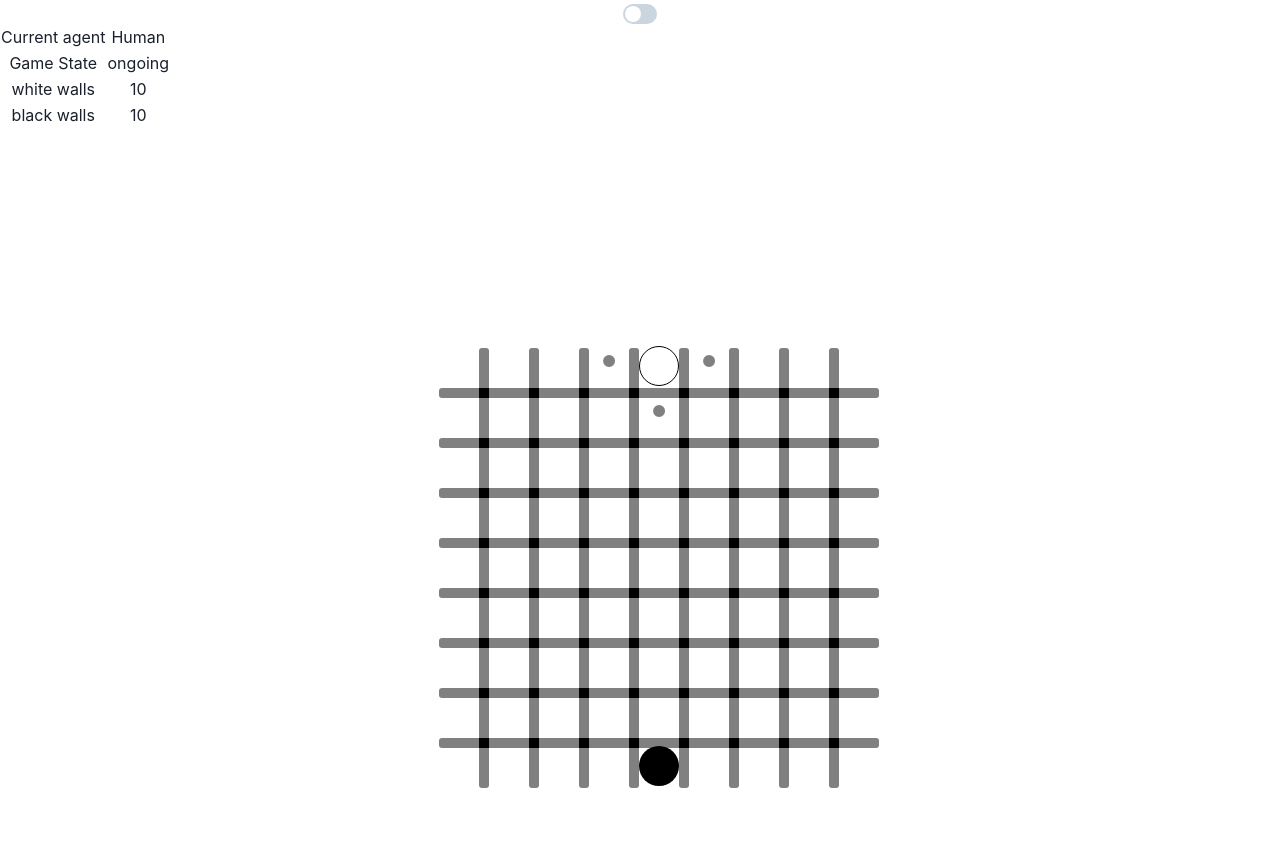
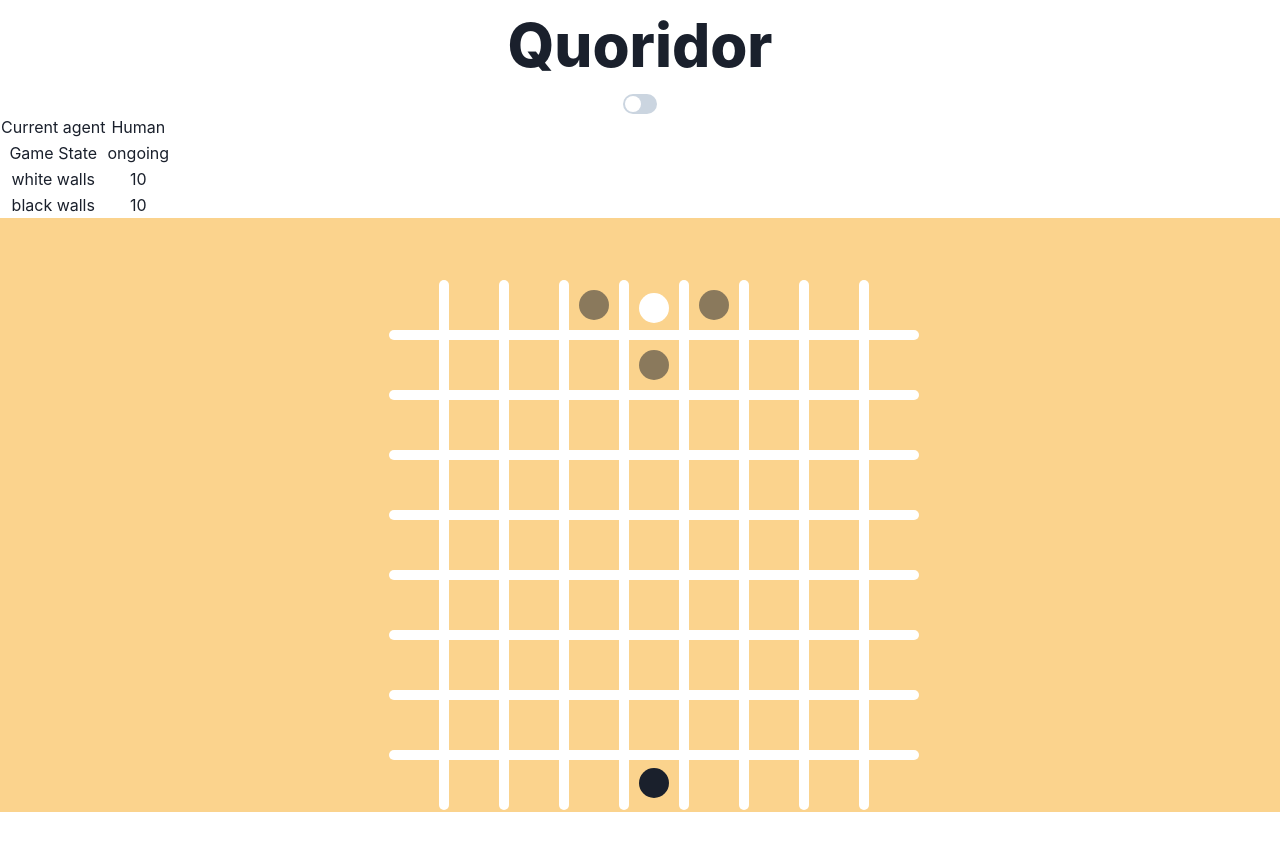
Before and after one commit to gottschali/quoridor-web, a React (Create React App) app: page / in a window 1280 px wide. Both pictures are taken after a click on the button "Create Game". Shown: the top 850 px of the page. After the commit the page ends 812 px from the top, so only its background shows below. Built offline with nearby package versions, Linux system fonts and the light colour scheme.

Commit message:
Sick move animations

```diff
--- a/public/index.html
+++ b/public/index.html
@@ -3,7 +3,7 @@
   <head>
     <meta charset="utf-8" />
     <link rel="icon" href="%PUBLIC_URL%/favicon.ico" />
-    <meta name="viewport" content="width=device-width, initial-scale=1" />
+    <meta name="viewport" content="width=600" />
     <meta name="theme-color" content="#000000" />
     <meta
       name="description"
--- a/src/App.tsx
+++ b/src/App.tsx
@@ -1,9 +1,16 @@
 import './App.css';
 import {DebugPage} from './ui/DebugPage';
+import {Text} from "@chakra-ui/react";
 
 function App() {
   return (
     <div className="App">
+        <Text
+          fontSize="6xl"
+          fontWeight="extrabold"
+        >
+          Quoridor
+        </Text>
         <DebugPage />
     </div>
   );
--- a/src/ui/Game.css
+++ b/src/ui/Game.css
@@ -1,11 +1,3 @@
-
-.board {
-    min-height: 100vh;
-    max-width: 100%;
-    display: flex;
-    align-items: center;
-    justify-content: center;
-}
 
 /*
 .pawn::after {
@@ -18,75 +10,78 @@
     font-size: 1em;
 }
 
-td.pawn {
-    font-size: 1em;
+.square {
 }
 
-td.square, pawn {
+.square {
     display: inline-block;
-    height: 40px;
-    width: 40px;
+    height: 50px;
+    width: 50px;
+    transition: opacity 0.5s ease-in;
+    opacity: 0;
 }
 
-.moveable {
+.pawn {
     position: relative;
-    transition: all 0.1s ease 0s;
-    height: 40px;
-    width: 40px;
-    border-radius: 20px;
+    transition: all 0.5s cubic-bezier(.99,-0.25,.4,1.42);
+    height: 30px;
+    width: 30px;
+    border-radius: 15px;
 }
 
 .white {
     background: white;
-    border: 1px solid black
 }
 
 .black {
-    background: black;
+    background: var(--chakra-colors-chakra-body-text);
 }
 
-.gameTable tr>*:nth-child(2)  {
-    border-radius: 3px 0px 0px 3px;
+/*
+ * Round the ends of the grid lines
+ */
+.gameTable tr>*.wall:nth-child(2)  {
+    border-radius: 5px 0px 0px 5px;
 }
 
-.gameTable tr>*:nth-last-child(2)  {
-    border-radius: 0px 3px 3px 0px;
+.gameTable tr>*.wall:nth-last-child(2)  {
+    border-radius: 0px 5px 5px 0px;
 }
 
-.gameTable>tbody>tr:nth-child(2)>*  {
-    border-radius: 3px 3px 0px 0px;
+.gameTable>tbody>tr:nth-child(2)>*.wall  {
+    border-radius: 5px 5px 0px 0px;
 }
-.gameTable>tbody>tr:nth-last-child(2)>*  {
-    border-radius: 0px 0px 3px 3px;
+.gameTable>tbody>tr:nth-last-child(2)>*.wall  {
+    border-radius: 0px 0px 5px 5px;
 }
 
 .wall.highlight {
-    background: #b37c7c;
+    background: var(--chakra-colors-gray-800);
+    opacity: 0.5;
 }
 
 .square.highlight {
-    /* opacity: 0.5; */
-    color: grey;
-}
-
-.square.highlight::before {
-    content: "●";
+    opacity: 0.5;
+    background: var(--chakra-colors-gray-800);
+    height: 30px;
+    width: 30px;
+    border-radius: 15px;
 }
 
 .wall {
+    min-height: 10px;
+    min-width: 10px;
     height: 10px;
     width: 10px;
 }
-.cross {
-    background: black;
-}
 
 .free {
-    background: grey;
+    background:white;
 }
 
 .wall.placed {
-    background: black;
+    background: var(--chakra-colors-chakra-body-text);
+    transition: all 0.5s ease-in;
 }
 
 @media
--- a/src/ui/QuoridorBoard.tsx
+++ b/src/ui/QuoridorBoard.tsx
@@ -1,4 +1,4 @@
-import { Dispatch, useEffect, useState } from "react"
+import { Box, Center, Table, TableContainer, Tbody, Td, Thead, Tr } from "@chakra-ui/react";
 import { Dispatch, useEffect, useRef, useState } from "react"
 import { Agent } from "../agents/Agent";
 import { Move, Orientation, WallMove } from "../quoridor/Move";
@@ -24,14 +24,15 @@ import { MatrixItem, } from "./useGame";
 
 
 interface WallProps {
-    occupied: boolean, row: number, column: number, orientation: Orientation,
+    placed: boolean, row: number, column: number, orientation: Orientation,
     proposeMove?: any,
     highlight: boolean,
     setWall0: Dispatch<Pos>,
     setWall1: Dispatch<Pos>,
+    setWall2: Dispatch<Pos>,
 }
 
-function Wall({occupied, row, column, orientation, proposeMove, highlight, setWall0, setWall1}: WallProps) {
+function Wall({placed, row, column, orientation, proposeMove, highlight, setWall0, setWall1, setWall2}: WallProps) {
     const handleHover = (e: React.MouseEvent) => {
         const rect = e.currentTarget.getBoundingClientRect();
         const x = e.clientX - rect.left; //x position within the element.
@@ -40,16 +41,18 @@ function Wall({occupied, row, column, orientation, proposeMove, highlight, setWa
         let shiftX = 0;
         let shiftY = 0;
         if (orientation === Orientation.Horizontal) {
-             shiftX = x <= 10 ? -2 : 2;
+             shiftX = x <= 25 ? -1 : 1;
         } else {
-            shiftY = y <= 10 ? -2 : 2;
+            shiftY = y <= 25 ? -1 : 1;
         }
         setWall0([row, column]);
-        setWall1([row + shiftY, column + shiftX]);
+        setWall2([row + shiftY, column + shiftX]);
+        setWall1([row + shiftY * 2, column + shiftX * 2]);
     }
     const handleOut = (e: React.MouseEvent) => {
         setWall0([-1, -1]);
         setWall1([-2, -2]);
+        setWall2([-3, -3]);
     }
     const handleClick = (e: React.MouseEvent) => {
         const rect = e.currentTarget.getBoundingClientRect();
@@ -70,7 +73,7 @@ function Wall({occupied, row, column, orientation, proposeMove, highlight, setWa
         proposeMove(moveToNotation(move));
     }
     let cls = "wall";
-    if (occupied) {
+    if (placed) {
         cls += " placed";
     } else if (highlight) {
        cls += " highlight";
@@ -78,9 +81,6 @@ function Wall({occupied, row, column, orientation, proposeMove, highlight, setWa
         cls += " free";
     }
     return <td className={cls} onClick={handleClick} onMouseMove={handleHover} onMouseOut={handleOut}/>
-}
-function Pawn({player}: {player: Player}) {
-    return <td className="pawn"> {player === Player.white ?  "○" :  "●"} </td>;
 }
 
 interface SquareProps {
@@ -113,17 +113,17 @@ function MoveablePawn({player, position}: {player: Player, position: Pos}) {
         pos[0] = Math.floor(position[0] / 2) + 1;
         pos[1] = Math.floor(position[1] / 2) + 1;
         if (ref.current) {
-            ref.current.style.left = pos[1] * 40 + 10*(pos[1]-1) + "px";
+            ref.current.style.left = -10 + pos[1] * 50 + 10*(pos[1]-1) + "px";
 
-            ref.current.style.top = pos[0] * 40 + 10*(pos[0] - 1) + "px";
+            ref.current.style.top = -10 + pos[0] * 50 + 10*(pos[0] - 1) + "px";
             if (Player.white === player) {
-                ref.current.style.top = 40 + pos[0] * 40 + 10*(pos[0] - 1) + "px";
+                ref.current.style.top = 25 + pos[0] * 50 + 10*(pos[0] - 1) + "px";
             } else {
             }
         }
     }, [position]);
     const color = player === Player.white ? 'white' : 'black'
-    return <div ref={ref} className={"pawn moveable " + color}>  </div>;
+    return <div ref={ref} className={"pawn " + color}>  </div>;
 }
 
 export function QuoridorBoard({controlled, game, submitMove, agent}: Props) {
@@ -132,6 +132,7 @@ export function QuoridorBoard({controlled, game, submitMove, agent}: Props) {
     // We use sentinel impossible values here
     const [wall0, setWall0] = useState<Pos>([-1, -1]);
     const [wall1, setWall1] = useState<Pos>([-2, -2]);
+    const [wall2, setWall2] = useState<Pos>([-3, -3]);
     const [thinking, setThinking] = useState<boolean>(false);
 
     const think = async () => {
@@ -153,7 +154,8 @@ export function QuoridorBoard({controlled, game, submitMove, agent}: Props) {
     }
 
     return (
-        <div>
+        <div className='board-container'>
+            <Box display="flex" alignItems="center">
                 <table className='gameInfo'>
                     {/* <button onClick={() => step()}> {turn} </button> */}
                     <tbody>
@@ -175,28 +177,43 @@ export function QuoridorBoard({controlled, game, submitMove, agent}: Props) {
                         </tr>
                     </tbody>
                 </table>
-            <div className='board'>
-                <table className='gameTable' cellSpacing={0}>
+            </Box>
+            <TableContainer className='board' width="100%" bg="orange.200">
+                <Table variant='unstyled' display='inline' className='gameTable' cellSpacing={0}>
+                    <Thead>
                         <MoveablePawn player={Player.white} position={state.pawnPositions[Player.white]}/>
                         <MoveablePawn player={Player.black} position={state.pawnPositions[Player.black]}/>
-                    <tbody>
+                    </Thead>
+                    <Tbody>
                     {matrix.map((row, i) => (
-                        <tr key={i}>
+                        <Tr key={i}>
                             {row.map((item: MatrixItem, j) => {
                                 if (item === MatrixItem.Uninitialized) {
                                     return <td key={j} />
                                 } else if (item === MatrixItem.Cross) {
-                                    return <td key={j} className='cross'/>
+                                    return <Wall row={i}
+                                                column={j}
+                                                highlight={(wall2[0] === i && wall2[1] === j) || (wall2[0] === i && wall2[1] === j)}
+                                                key={j}
+                                                placed={state.board[i][j] || state.board[i-1][j] || state.board[i+1][j] || state.board[i][j+1] || state.board[i][j-1]}
+                                                orientation={Orientation.Vertical}
+                                                proposeMove={()=>{}}
+                                                setWall0={()=>{}}
+                                                setWall1={()=>{}}
+                                                setWall2={()=>{}}
+                                        />
                                 } else if (item === MatrixItem.PlacedWall || item === MatrixItem.UnplacedWall) {
                                     return <Wall row={i}
                                                 column={j}
                                                 highlight={(wall0[0] === i && wall0[1] === j) || (wall1[0] === i && wall1[1] === j)}
                                                 key={j}
-                                                occupied={item === MatrixItem.PlacedWall}
+                                                placed={item === MatrixItem.PlacedWall}
                                                 orientation={i % 2 == 0 ? Orientation.Horizontal : Orientation.Vertical}
                                                 proposeMove={controlled ? submitMove : ()=>{}}
-                                                setWall0={setWall0}
-                                                setWall1={setWall1} />
+                                                setWall0={state.wallsAvailable[state.currentPlayer] > 0 ? setWall0 : ()=>{}}
+                                                setWall1={state.wallsAvailable[state.currentPlayer] > 0 ? setWall1 : ()=>{}}
+                                                setWall2={state.wallsAvailable[state.currentPlayer] > 0 ? setWall2 : ()=>{}}
+                                    />
                                 } else {
                                     return <Square key={j}
                                                     highlight={controlled && item === MatrixItem.PawnTarget}
@@ -205,11 +222,11 @@ export function QuoridorBoard({controlled, game, submitMove, agent}: Props) {
                                                     proposeProx={proposeProxy} />
                                 }
                             })}
-                        </tr>
+                        </Tr>
                     ))}
-                    </tbody>
-                </table>
-            </div>
+                    </Tbody>
+                </Table>
+            </TableContainer>
             {/* <MoveHistory history={history} restoreHistory={restoreHistory} /> */}
         </div>
     )
```
Lines whose indentation alone changed are shown as unchanged.
